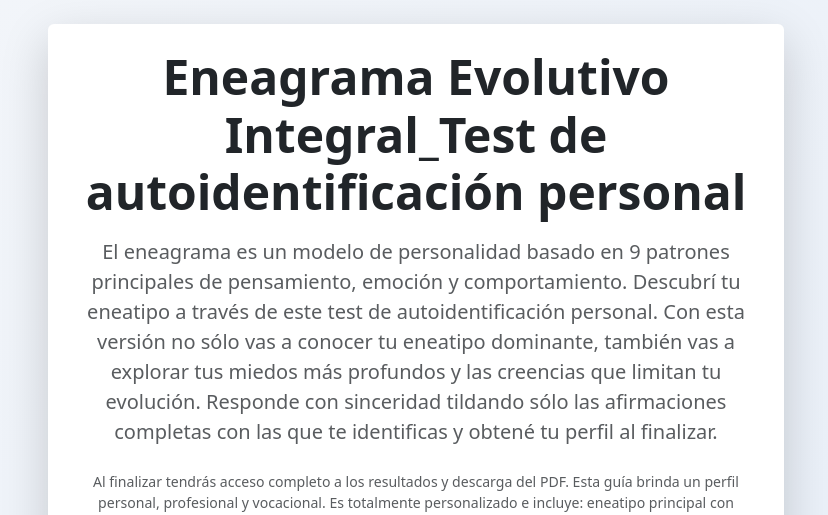
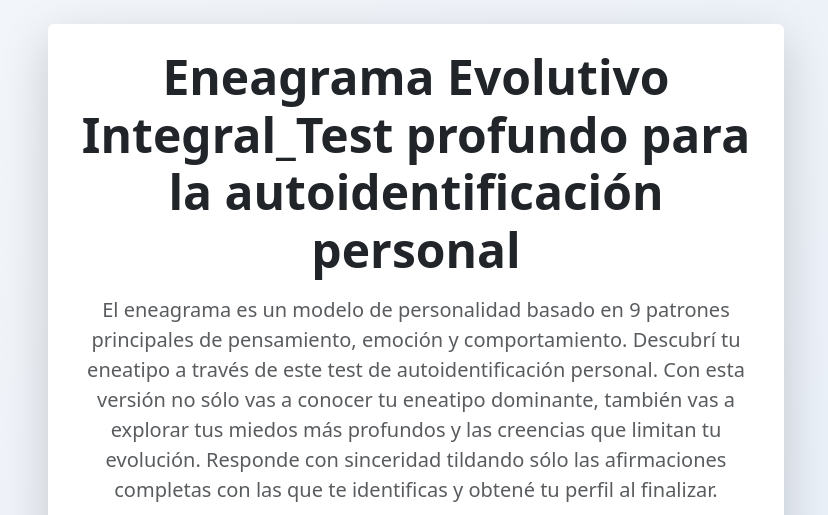
Before and after one commit to Heidi-IA/eneagrama-app, a Flask app: page / in a window 1280 px wide. Shown: the part 305-820 px from the top of the page, without its empty margins (224-1052 px from the left). Run offline with Flask 3, Linux system fonts and the light colour scheme.

Commit message:
Update index.html

```diff
--- a/templates/index.html
+++ b/templates/index.html
@@ -10,7 +10,7 @@
     <div class="card shadow-lg border-0 p-4 text-center">
 
       <h1 class="display-5 fw-bold mb-3">
-        Eneagrama Evolutivo Integral_Test de autoidentificación personal
+        Eneagrama Evolutivo Integral_Test profundo para la autoidentificación personal
       </h1>
 
       <p class="lead text-muted mb-4">
```
